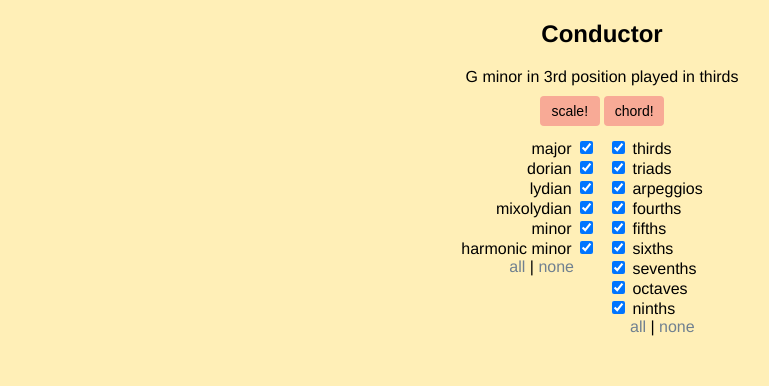
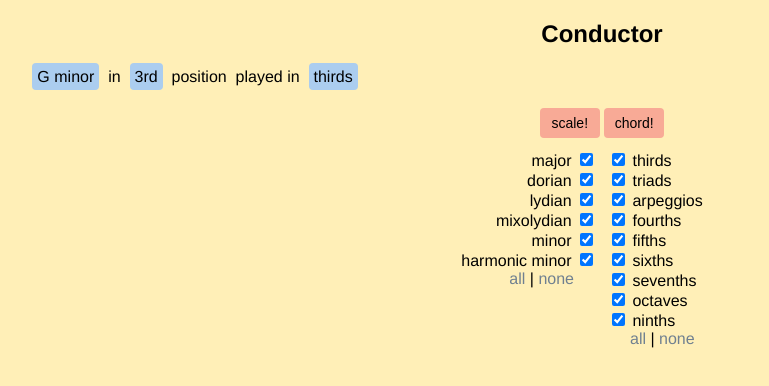
Before and after one commit to stevegutz/conductor, a plain HTML site: page index.html in a window 1280 px wide. Both pictures are taken after a click on the button "scale!". Shown: the whole page, without its empty margins (38-807 px from the left). Drawn offline with Linux system fonts and the light colour scheme.

Commit message:
Style results (mostly)

```diff
--- a/index.html
+++ b/index.html
@@ -29,6 +29,24 @@ button {
 
 #btn-div {
   margin: 10px 0 12px 0;
+}
+
+div.result {
+  height: 30px;
+  width: 450px;
+  display: none;
+}
+
+div.result-section {
+  display: inline;
+}
+
+.highlighted {
+  border: 1px solid transparent;
+  border-radius: 4px;
+  padding: 4px;
+
+  background-color: #ABCDEF;
 }
 
 div.check {
@@ -100,7 +118,23 @@ div.all-or-none {
     <h2>Conductor</h2>
 </header>
 
-<span id="result-span">&nbsp;</span>
+<div class="result" id="scale-result-div">
+  <span class="highlighted" id="scale-name"></span>
+  <div class="result-section" id="position-div">
+    &nbsp;in&nbsp;
+    <span class="highlighted" id="scale-position"></span>
+    &nbsp;position
+  </div>
+  <div class="result-section" id="played-in">
+    &nbsp;played in&nbsp;
+    <span class="highlighted" id="scale-pattern"></span>
+  </div>
+</div>
+
+<div class="result" id="chord-result-div">
+  <span class="highlighted" id="chord-name"></span>
+</div>
+
 <div id="btn-div">
   <button type="button" id="scale-btn" onclick="scale()">
     scale!
@@ -227,13 +261,10 @@ div.all-or-none {
       return;
     }
 
-    var res = "";
+    var keyIndex = randomIndex(keys);
+    var scale = randomElement(scales);
 
-    var keyIndex = randomIndex(keys);
-    res += keys[keyIndex] + " ";
-
-    var scale = randomElement(scales);
-    res += scale;
+    document.getElementById("scale-name").innerHTML = keys[keyIndex] + " " + scale;
 
     var positions = scalePositions[scale];
     if (typeof positions !== "undefined") {
@@ -241,17 +272,13 @@ div.all-or-none {
       if (position > 12)  {
         position -= 12;
       }
-      res += " in " + appendSuffix(position) + " position";
+      document.getElementById("scale-position").innerHTML = appendSuffix(position);
     }
 
     var patterns = getCheckedBoxes("pattern");
     if (patterns.length > 0) {
-      res += " played in " + randomElement(patterns);
+      document.getElementById("scale-pattern").innerHTML = randomElement(patterns);
     }
-
-    // TODO Different spans for each element
-    // TODO format results
-    document.getElementById("result-span").innerHTML = res;
   }
 
   function chord() {
@@ -260,7 +287,7 @@ div.all-or-none {
     if (chords.length == 0) {
       return;
     }
-    document.getElementById("result-span").innerHTML =
+    document.getElementById("chord-name").innerHTML =
       randomElement(keys) + randomElement(chords)
   }
 
@@ -309,12 +336,16 @@ div.all-or-none {
   }
 
   function showScaleBoxes() {
+    document.getElementById("chord-result-div").style.display = "none";
     document.getElementById("chord-check-div").style.display = "none";
+    document.getElementById("scale-result-div").style.display = "block";
     document.getElementById("scale-check-div").style.display = "table";
   }
 
   function showChordBoxes() {
+    document.getElementById("scale-result-div").style.display = "none";
     document.getElementById("scale-check-div").style.display = "none";
+    document.getElementById("chord-result-div").style.display = "block";
     document.getElementById("chord-check-div").style.display = "inline";
   }
 </script>
```
